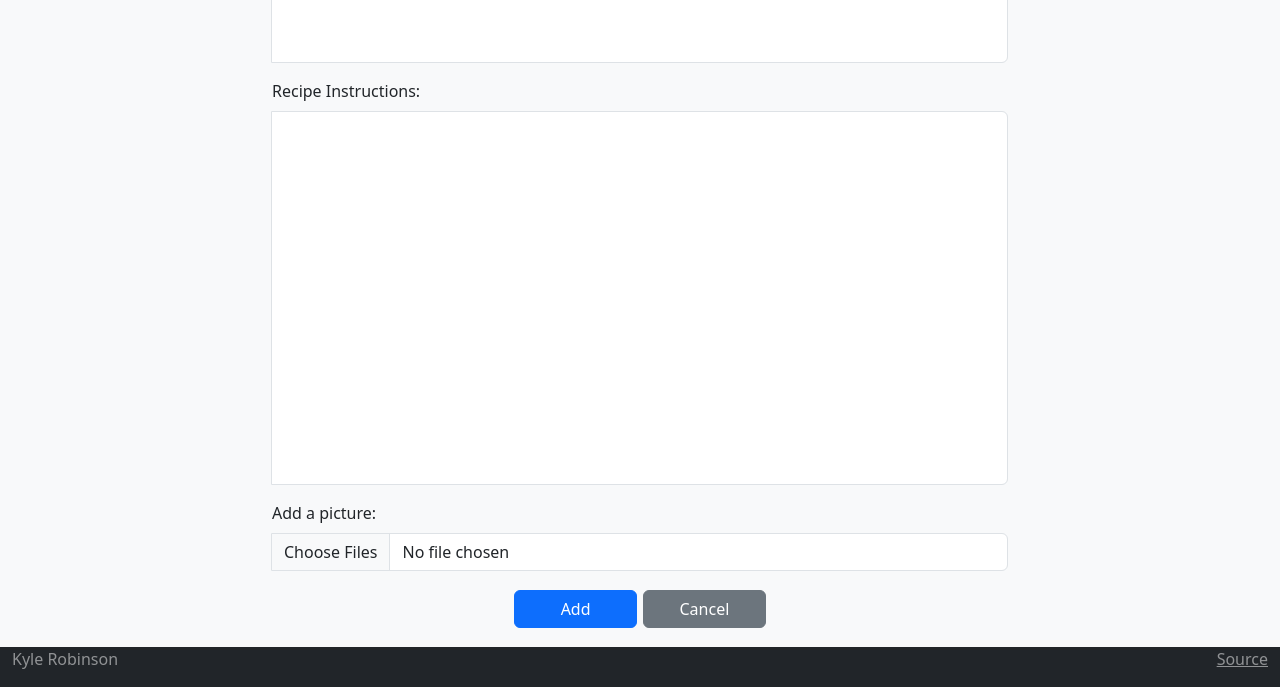
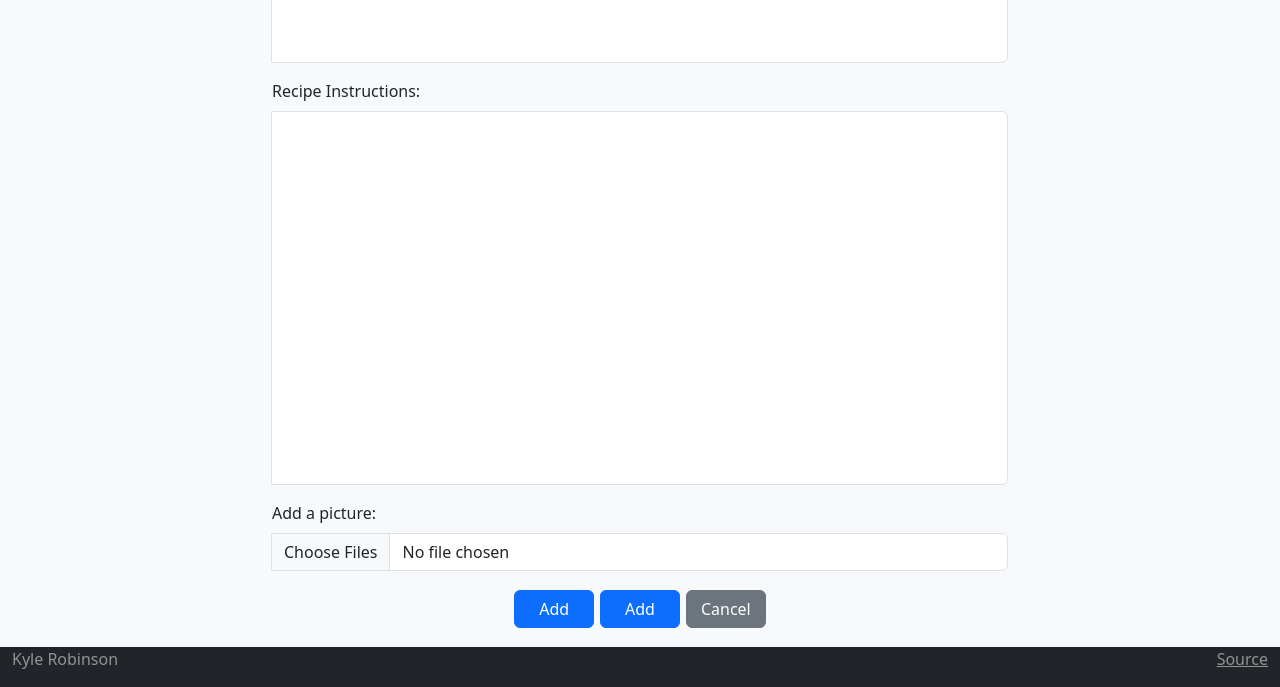
Before and after one commit to robinkyl002/cs260-startup, a React (Vite) app: page /new in a window 1280 px wide. Shown: the part 614-1301 px from the top of the page. Built offline with nearby package versions, Linux system fonts and the light colour scheme.

Commit message:
removed cancel function and replaced with a button that navigates using an arrow function. Also moved addRecipe function inside the component

```diff
--- a/src/new/new.jsx
+++ b/src/new/new.jsx
@@ -1,9 +1,16 @@
 import React from "react";
 import { useNavigate } from "react-router-dom";
+import { Button } from "react-bootstrap";
 
 import "./new.css";
 
 export function New() {
+  const navigate = useNavigate();
+
+  let userName = localStorage.getItem("userName");
+
+  const addRecipe = () => {};
+
   return (
     <main id="new-recipe">
       <div id="page-title">
@@ -53,32 +60,33 @@ export function New() {
             multiple
           />
         </div>
-        <span id="new-recipe-buttons">
-          <button className="btn btn-primary" type="submit">
+        <div id="new-recipe-buttons">
+          <AddRecipe userName={userName} />
+
+          <Button variant="primary" onClick={addRecipe}>
             Add
-          </button>
-          <Cancel />
-          {/* <button className="btn btn-secondary" type="submit">
+          </Button>
+          <Button variant="secondary" onClick={() => navigate("/recipes")}>
             Cancel
-          </button> */}
-        </span>
+          </Button>
+        </div>
       </form>
     </main>
   );
 }
 
-function AddRecipe() {}
-
-function Cancel() {
+function AddRecipe(props) {
   const navigate = useNavigate();
 
+  // let userName = localStorage.getItem("userName");
+  const userName = props.userName;
+
   const handleClick = () => {
-    navigate("/recipes");
+    navigate("/recipes", { state: { userName: userName } });
   };
-
   return (
-    <button className="btn btn-secondary" onClick={handleClick}>
-      Cancel
+    <button className="btn btn-primary" onClick={handleClick}>
+      Add
     </button>
   );
 }
```
